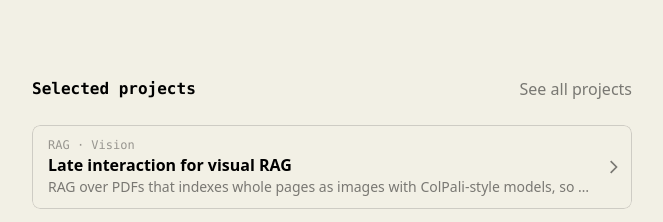
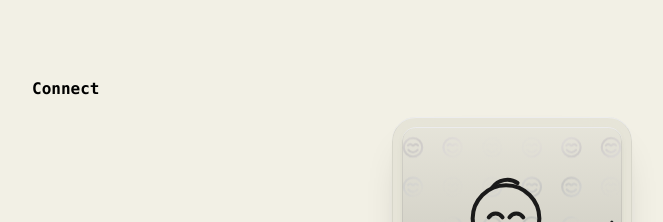
Before and after one commit to logxdx/v4, an Astro site: page / in a window 1280 px wide. Shown: the part 1010-1232 px from the top of the page, without its empty margins (308-971 px from the left). Built offline with nearby package versions, Linux system fonts and the light colour scheme; Astro itself is replaced by a stand-in of ours; some packages are replaced by stand-ins of ours; a web font is replaced by a local one.

Commit message:
style: Remove Selected projects from the homepage

```diff
--- a/src/pages/index.astro
+++ b/src/pages/index.astro
@@ -15,16 +15,6 @@ const posts = (await getCollection("blog"))
   .filter(isVisible)
   .sort((a, b) => b.data.date.valueOf() - a.data.date.valueOf())
   .slice(0, SITE.NUM_POSTS_ON_HOMEPAGE);
-
-// Featured projects first, then newest.
-const projects = (await getCollection("projects"))
-  .filter(isVisible)
-  .sort(
-    (a, b) =>
-      Number(b.data.featured) - Number(a.data.featured) ||
-      b.data.date.valueOf() - a.data.date.valueOf()
-  )
-  .slice(0, SITE.NUM_PROJECTS_ON_HOMEPAGE);
 
 const allwork = (await getCollection("work"))
   .sort(
@@ -99,24 +89,6 @@ const work = await Promise.all(
         </ul>
       </section>
 
-      <section class="animate space-y-6">
-        <div class="flex flex-wrap gap-y-2 items-center justify-between">
-          <h5 class="font-mono font-semibold text-black dark:text-white">
-            Selected projects
-          </h5>
-          <Link href="/projects"> See all projects </Link>
-        </div>
-        <ul class="flex flex-col gap-4">
-          {
-            projects.map((project) => (
-              <li>
-                <ArrowCard entry={project} />
-              </li>
-            ))
-          }
-        </ul>
-      </section>
-
       {posts.length > 0 && (
         <section class="animate space-y-6">
           <div class="flex flex-wrap gap-y-2 items-center justify-between">
```
